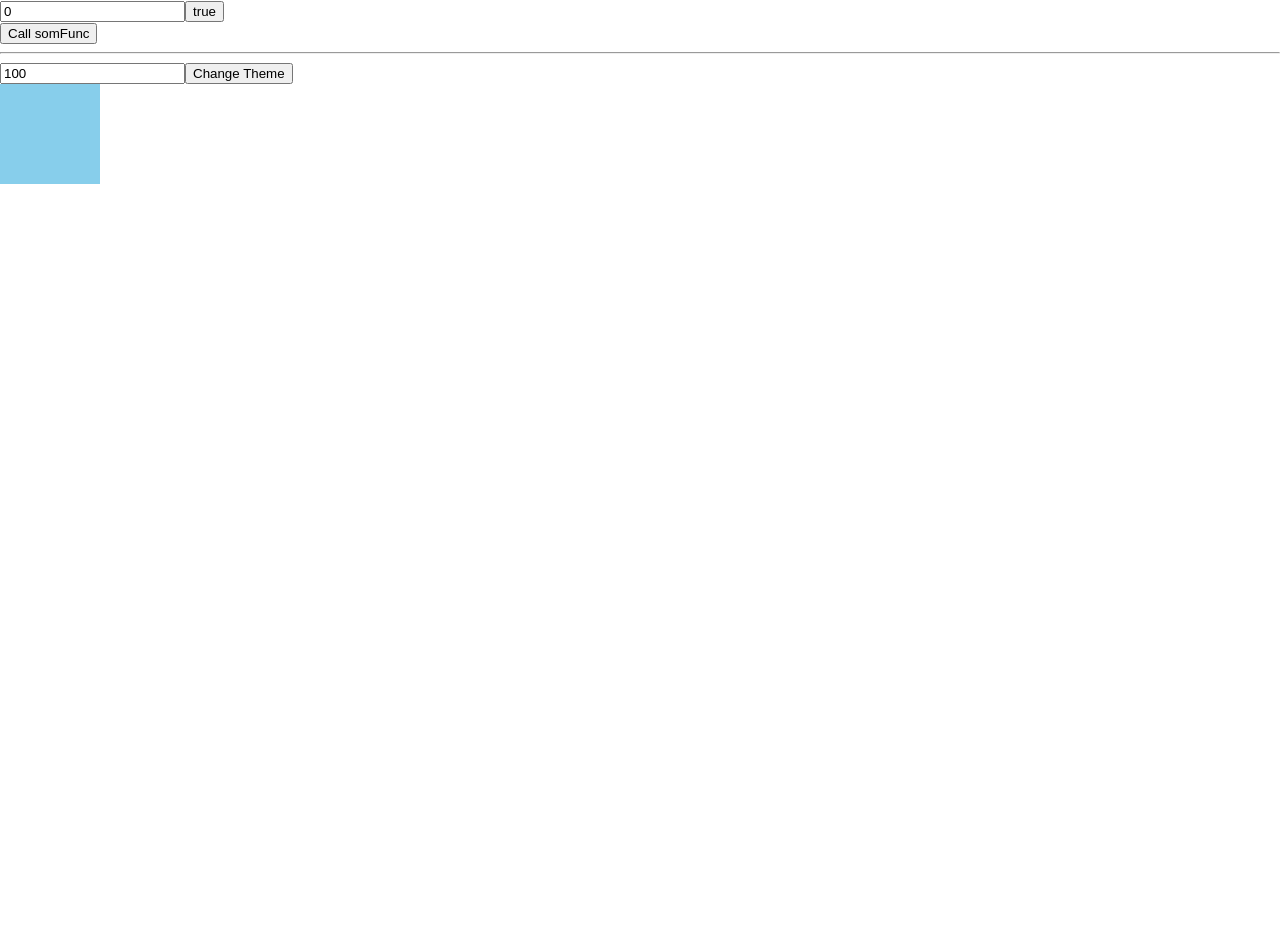
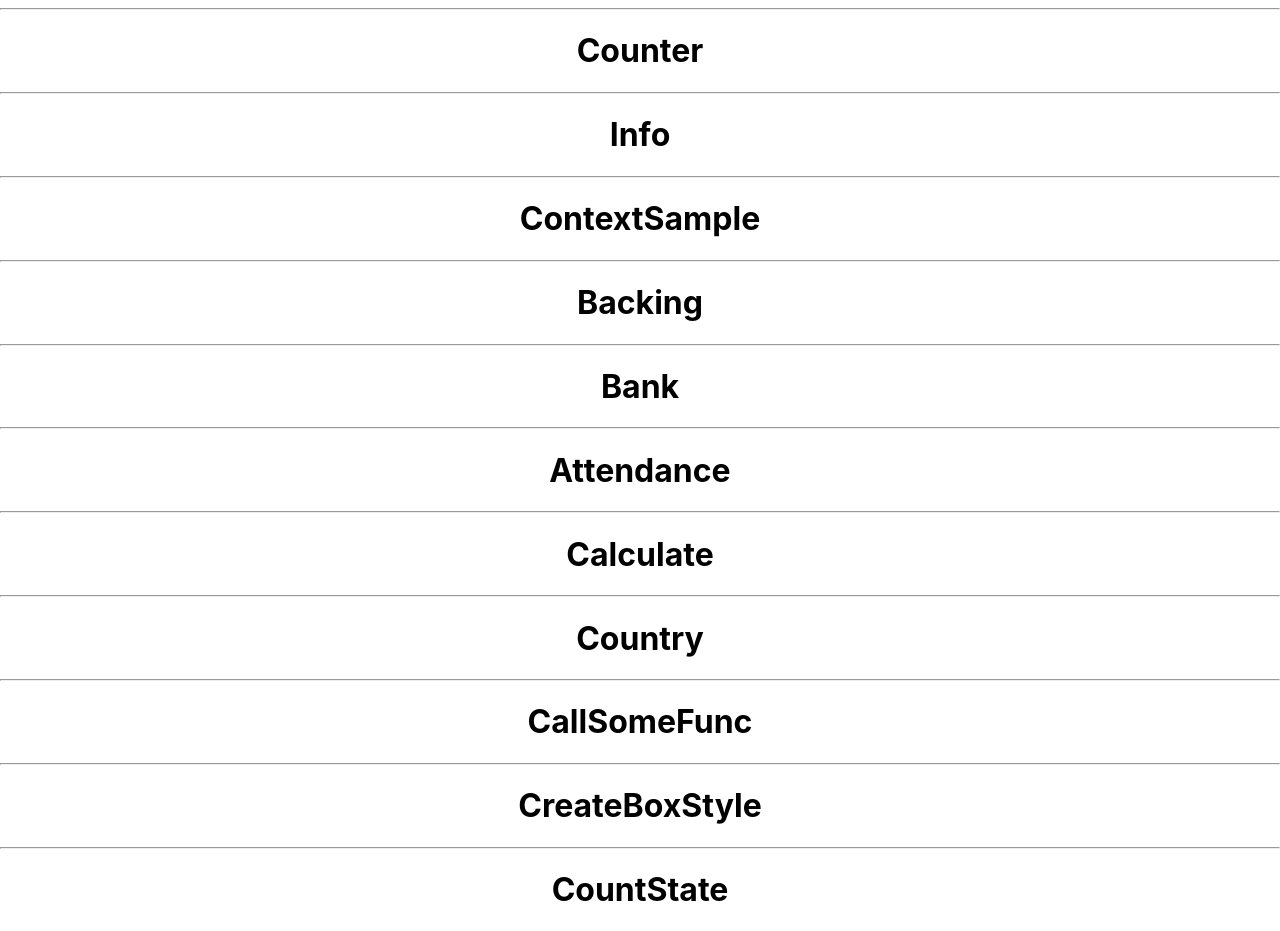
Before and after one commit to hwj309/Hook, a React (Create React App) app: page / in a window 1280 px wide. Before the commit the page ends 800 px from the top, so only its background shows below. Built offline with nearby package versions, Linux system fonts and the light colour scheme.

Commit message:
useRef (1)

```diff
--- a/src/App.js
+++ b/src/App.js
@@ -1,10 +1,35 @@
+import React, { useState } from 'react';
 import logo from './logo.svg';
 import './App.css';
+import Counter from './sample/useState/Counter';
+import Info from './sample/useEffect/Info';
+import ContextSample from './sample/useContext/ContextSample';
+import Backing from './sample/useReducer/Baking';
+import Bank from './sample/useReducer/Bank';
+import Attendance from './sample/useReducer/Attendance';
+import Calculate from './sample/useMemo/Calculate';
+import Country from './sample/useMemo/Country';
+import CallSomeFunc from './sample/useCallBack/CallSomeFunc';
+import CreateBoxStyle from './sample/useCallBack/CreateBoxStyle';
+import CountState from './sample/useRef/CountState';
 
 function App() {
+
+  const [M1, setM1] = useState(false);
+  const [M2, setM2] = useState(false);
+  const [M3, setM3] = useState(false);
+  const [M4, setM4] = useState(false);
+  const [M5, setM5] = useState(false);
+  const [M6, setM6] = useState(false);
+  const [M7, setM7] = useState(false);
+  const [M8, setM8] = useState(false);
+  const [M9, setM9] = useState(false);
+  const [M10, setM10] = useState(false);
+  const [M11, setM11] = useState(false);
+
   return (
     <div className="App">
-      <header className="App-header">
+      {/* <header className="App-header">
         <img src={logo} className="App-logo" alt="logo" />
         <p>
           Edit <code>src/App.js</code> and save to reload.
@@ -17,7 +42,40 @@ function App() {
         >
           Learn React
         </a>
-      </header>
+      </header> */}
+      <hr />
+      <h1 onClick={() => {setM1(!M1)}}>Counter</h1>
+      { M1 ? <Counter /> : null }
+      <hr/>
+      <h1 onClick={() => {setM2(!M2)}}>Info</h1>
+      { M2 ? <Info /> : null }
+      <hr/>
+      <h1 onClick={() => {setM3(!M3)}}>ContextSample</h1>
+      { M3 ? <ContextSample /> : null }
+      <hr/>
+      <h1 onClick={() => {setM4(!M4)}}>Backing</h1>
+      { M4 ? <Backing /> : null }
+      <hr/>
+      <h1 onClick={() => {setM5(!M5)}}>Bank</h1>
+      { M5 ? <Bank /> : null }
+      <hr/>
+      <h1 onClick={() => {setM6(!M6)}}>Attendance</h1>
+      { M6 ? <Attendance /> : null }
+      <hr />
+      <h1 onClick={() => {setM7(!M7)}}>Calculate</h1>
+      { M7 ? <Calculate /> : null }
+      <hr/>
+      <h1 onClick={() => {setM8(!M8)}}>Country</h1>
+      { M8 ? <Country /> : null }
+      <hr/>
+      <h1 onClick={() => {setM9(!M9)}}>CallSomeFunc</h1>
+      { M9 ? <CallSomeFunc /> : null }
+      <hr />
+      <h1 onClick={() => {setM10(!M10)}}>CreateBoxStyle</h1>
+      { M10 ? <CreateBoxStyle /> : null }
+      <hr />
+      <h1 onClick={() => {setM11(!M11)}}>CountState</h1>
+      { M11 ? <CountState /> : null }
     </div>
   );
 }
--- a/src/index.js
+++ b/src/index.js
@@ -1,43 +1,13 @@
-import React from 'react';
+import React, { useState } from 'react';
 import ReactDOM from 'react-dom/client';
 import './index.css';
-//  import App from './App';
+ import App from './App';
 //  import reportWebVitals from './reportWebVitals';
-//  import Counter from './sample/useState/Counter';
-//  import Info from './sample/useEffect/Info';
-//  import ContextSample from './sample/useContext/ContextSample';
-//  import Backing from './sample/useReducer/Baking';
-// import Bank from './sample/useReducer/Bank';
-// import Attendance from './sample/useReducer/Attendance';
-// import Calculate from './sample/useMemo/Calculate';
-// import Country from './sample/useMemo/Country';
-import CallSomeFunc from './sample/useCallBack/CallSomeFunc';
-import CreateBoxStyle from './sample/useCallBack/CreateBoxStyle';
 
 const root = ReactDOM.createRoot(document.getElementById('root'));
 root.render(
   <React.StrictMode>
-{/*
-    <Counter />
-    <hr/>
-    <Info />
-    <hr/>
-    <ContextSample />
-    <hr/>
-    <Backing />
-    <hr/>
-    <Bank />
-    <hr/>
-    <Attendance />
-    <Calculate />
-    <hr/>
-    <Country />
-    <hr/>
-    */}
-    <CallSomeFunc />
-    <hr />
-    <CreateBoxStyle />
-
+    <App />
   </React.StrictMode>
 );
 //root.render(<Counter />);
--- /dev/null
+++ b/src/sample/useRef/CountState.js
@@ -0,0 +1,101 @@
+import React, { useState, useRef, useEffect } from "react";
+
+// ※ Ref는 아무리 수정해도 렌더링이 되지 않기 때문에 화면에 실시간으로 업데이트 되지 않음
+// ※ 변화는 감지해야하지만 그 변화가 렌디링을 발생시키면 안되는 어떤 값을 다룰때 정말 편리함
+
+function CountState() {
+    // ===== [ 1. State와 Ref의 차이응 알아보는 예제 ] =====
+
+    // const [count,setCount] = useState(0);
+    // const countRef = useRef(0);
+
+    // console.log('렌더링...');
+
+    // const increaseCountState = () => {
+    //     setCount(count + 1);
+    // };
+
+    // const increaseCountRef = () => {
+    //     countRef.current = countRef.current + 1;
+    //     console.log('Ref: ', countRef.current);
+    // }
+
+    // return (
+    //     <div>
+    //         <p>State: {count}</p>
+    //         <p>Ref: {countRef.current}</p>
+    //         <button onClick={increaseCountState}>State 올려</button>
+    //         <button onClick={increaseCountRef}>Ref 올려</button>
+    //     </div>
+    // );
+
+    // ===================================================
+
+    // ===== [ 2. 컴포넌트 내부의 변수와 Ref의 차이응 알아보는 예제 ] =====
+    // ※ 렌더링 진행시 CountState()을 다시 호출함으로서 내부의 변수가 다시 초기화 된다.
+    // ※ 이로인해 변수의 값을 올리고 렌더링을 진행하면 해당 변수는 초기값으로 설정된다.
+    // ※ 하지만 Ref는 렌더링이 되더라도 초기값으로 돌아가지 않는다.
+
+    // const [renderer, setRenderer] = useState(0);
+    // const countRef = useRef(0);
+    // let countVar = 0;
+
+    // const doRendering = () => {
+    //     setRenderer(renderer + 1);
+    // }
+
+    // const increaseRef = () => {
+    //     countRef.current = countRef.current + 1;
+    //     console.log('Ref: ', countRef.current);
+    // }
+
+    // const increaseVar = () => {
+    //     countVar = countVar + 1;
+    //     console.log('Var: ', countVar);
+    // }
+
+    // const printResult = () => {
+    //     console.log(`Ref: , ${countRef.current}, Var: , ${countVar}`);
+    // }
+
+    // return (
+    //     <div>
+    //         <p>Ref: {countRef.current}</p>
+    //         <p>Var: {countVar}</p>
+    //         <button onClick={doRendering}>렌더링 진행</button>
+    //         <button onClick={increaseRef}>Ref 올려</button>
+    //         <button onClick={increaseVar}>변수 올려</button>
+    //         <button onClick={printResult}>Ref Var 값 출력</button>
+    //     </div>
+    // );
+
+    // ===================================================
+
+    // ===== [3. Ref가 유용한 상황] =====
+    // ※ 몇번 렌더링 되었는지 확인하고싶음
+
+    const [count,setCount] = useState(1);
+    //const [renderCount, setRenderCount] = useState(1);
+    const renderCount = useRef(1);
+
+
+    useEffect(() => {
+        // ※ 이거 쓰면 무한루프 걸림
+        // console.log("렌더링!!");
+        // setRenderCount(renderCount + 1);
+
+        renderCount.current = renderCount.current + 1;
+        console.log('렌더링 수: ', renderCount.current);
+    })
+
+    return (
+            <div>
+                <p>Count: {count}</p>
+                <button onClick={() => {setCount(count + 1)}}>올려</button>
+            </div>
+        );
+
+    // ===================================================
+}
+
+export default CountState;
```
